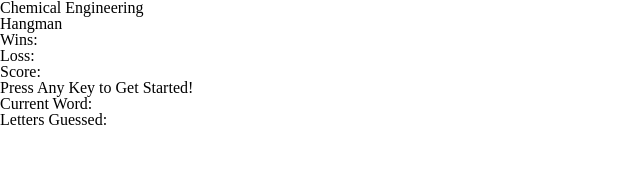
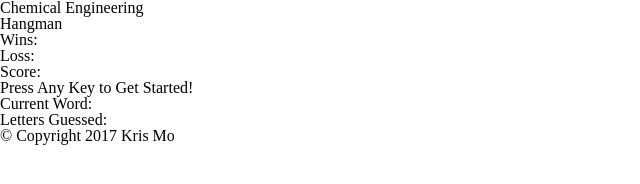
Before and after one commit to krizzm0/Hangman-Game, a plain HTML site: page index.html in a window 1280 px wide. Shown: the whole page, without its empty margins (0-640 px from the left). Drawn offline with Linux system fonts and the light colour scheme.

Commit message:
added footer to index.html

```diff
--- a/index.html
+++ b/index.html
@@ -31,6 +31,10 @@
 			<h2>Letters Guessed:</h2>
 		</div>
 	</section>
+
+	<footer>
+		<p>&copy; Copyright 2017 Kris Mo</p>
+	</footer>
 </body>
 
 </html>
```
